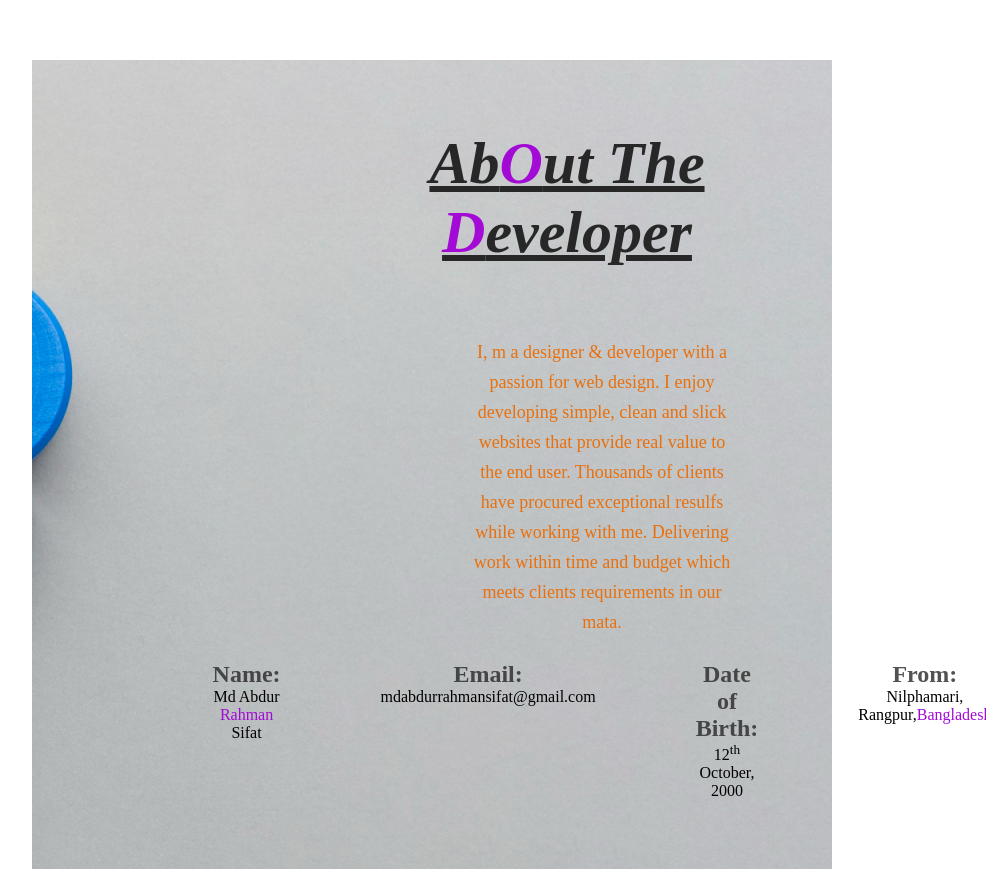
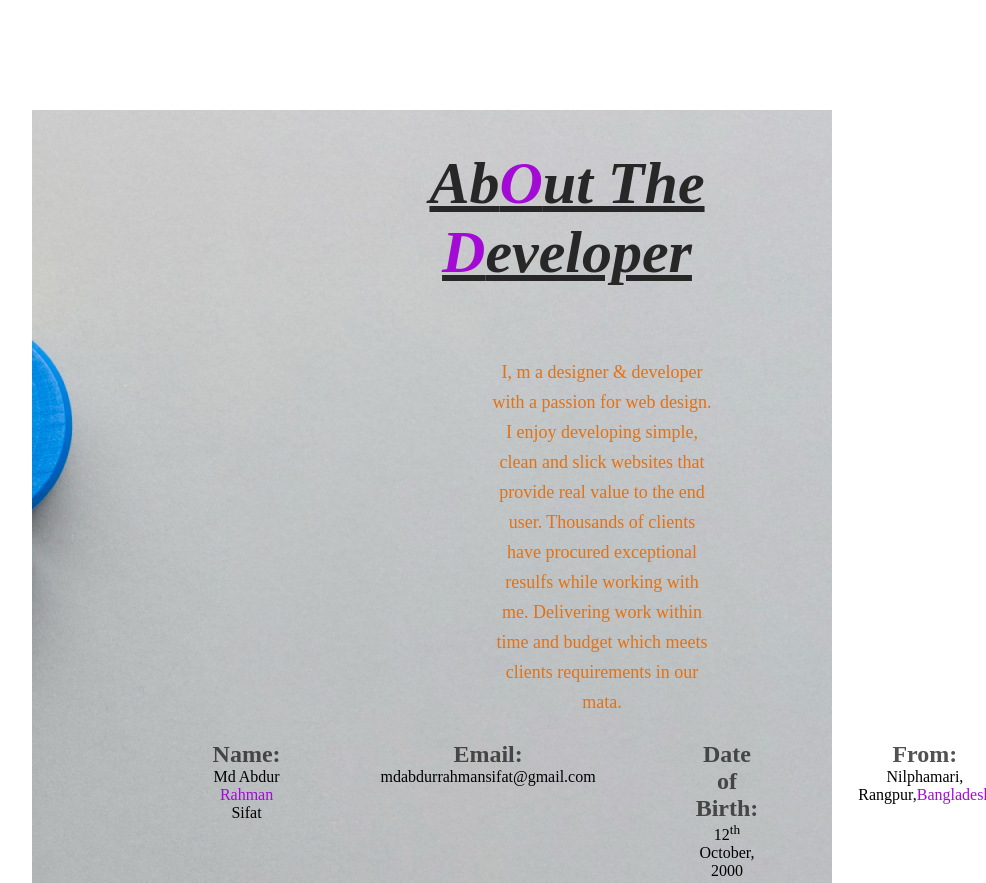
Before and after one commit to sifat-99/Website-final, a plain HTML site: page index.html in a window 1280 px wide. Shown: the part 4546-5429 px from the top of the page, without its empty margins (208-1194 px from the left). Drawn offline with Linux system fonts and the light colour scheme.

Commit message:
alhamdulillah

```diff
--- a/style.css
+++ b/style.css
@@ -293,10 +293,10 @@ section h4 {
     flex-direction: column;
     align-items: center;
     /* border: 10px solid black; */
-    padding: 100px;
+    padding: 120px;
     border-radius: 10px;
     /* background: #dc915b; */
-    background-image: url('./Flowers/banner2.png');
+    background: url('./Flowers/banner2.png');
     margin: 0px 240px;
     /* justify-content: space-between; */
     background-repeat: no-repeat;
```
